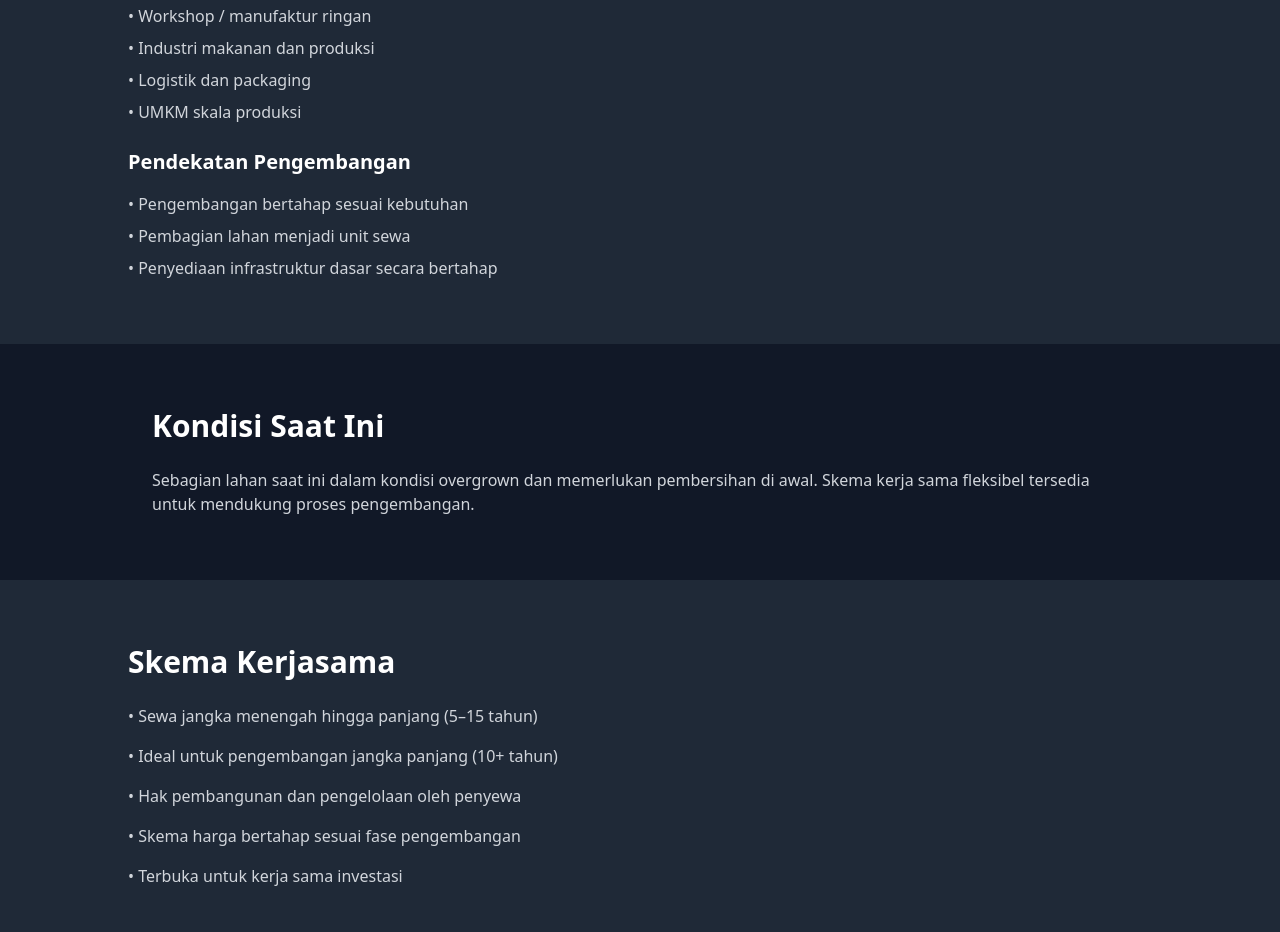
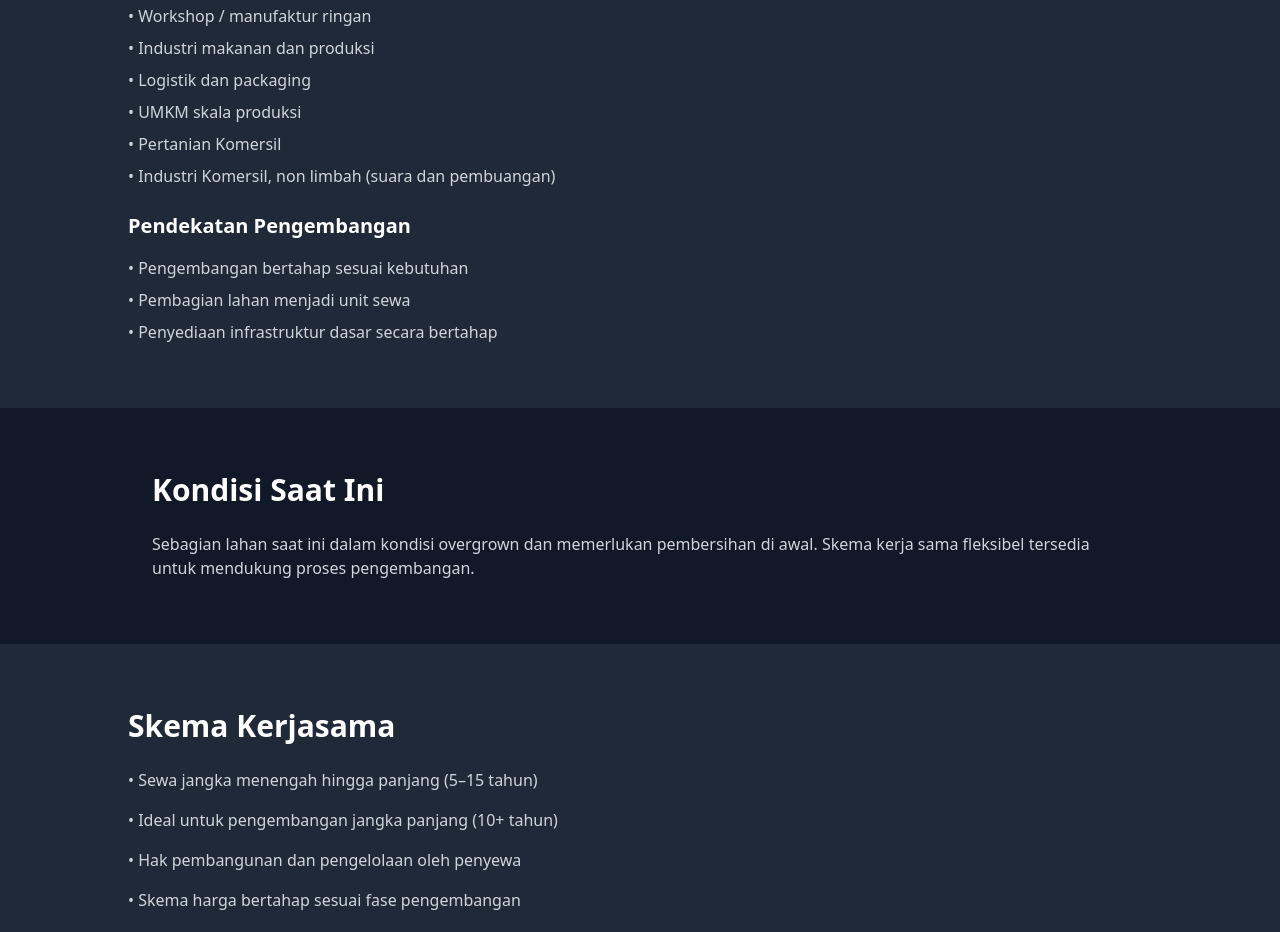
Before and after one commit to mpsidi/kalikuto-land, a plain HTML site: page index.html in a window 1280 px wide. Shown: the part 1980-2912 px from the top of the page. Drawn offline with nearby package versions, Linux system fonts and the light colour scheme.

Commit message:
Update index.html

```diff
--- a/index.html
+++ b/index.html
@@ -116,6 +116,8 @@
       <li>• Industri makanan dan produksi</li>
       <li>• Logistik dan packaging</li>
       <li>• UMKM skala produksi</li>
+      <li>• Pertanian Komersil</li>
+      <li>• Industri Komersil, non limbah (suara dan pembuangan) </li>
     </ul>
 
     <h3 class="text-xl font-semibold mb-4">Pendekatan Pengembangan</h3>
```
